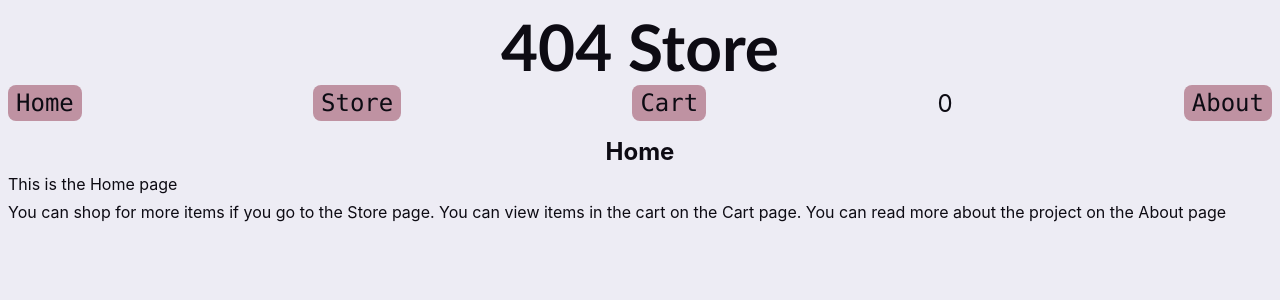
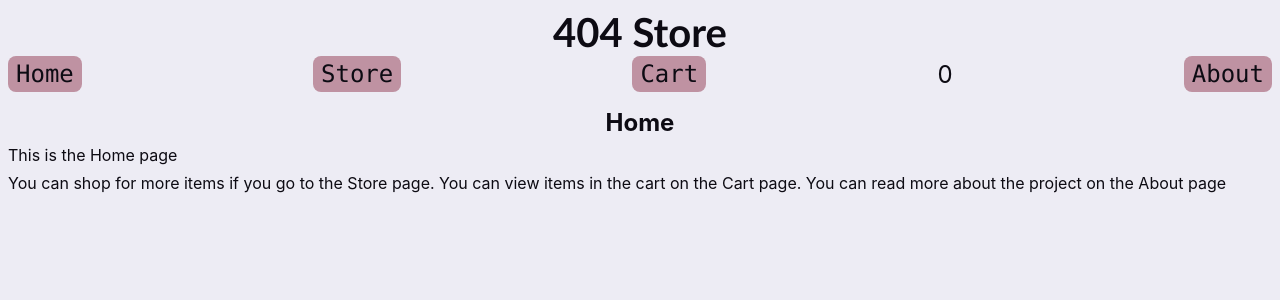
Before and after one commit to verbey/shopping-cart, a React (Vite) app: page / in a window 1280 px wide. Shown: the top 300 px of the page. Built offline with nearby package versions, Linux system fonts and the light colour scheme.

Commit message:
Make the Navbar text slightly smaller

```diff
--- a/src/styles/navbar.module.css
+++ b/src/styles/navbar.module.css
@@ -11,7 +11,7 @@ nav {
 }
 
 .documentName {
-	font-size: 4rem;
+	font-size: 2.5rem;
 	font-family: Seravek, 'Gill Sans Nova', Ubuntu, Calibri, 'DejaVu Sans',
 		source-sans-pro, sans-serif;
 	font-weight: 800;
```
